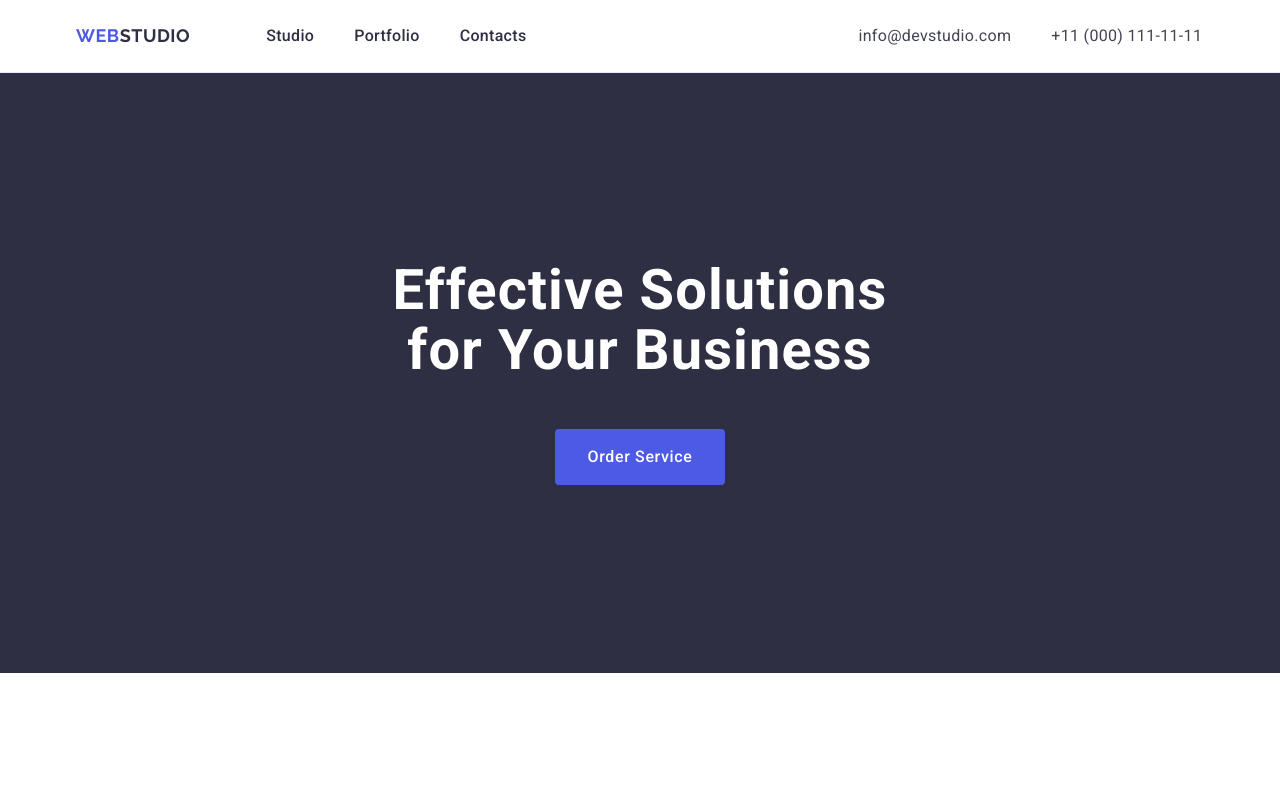
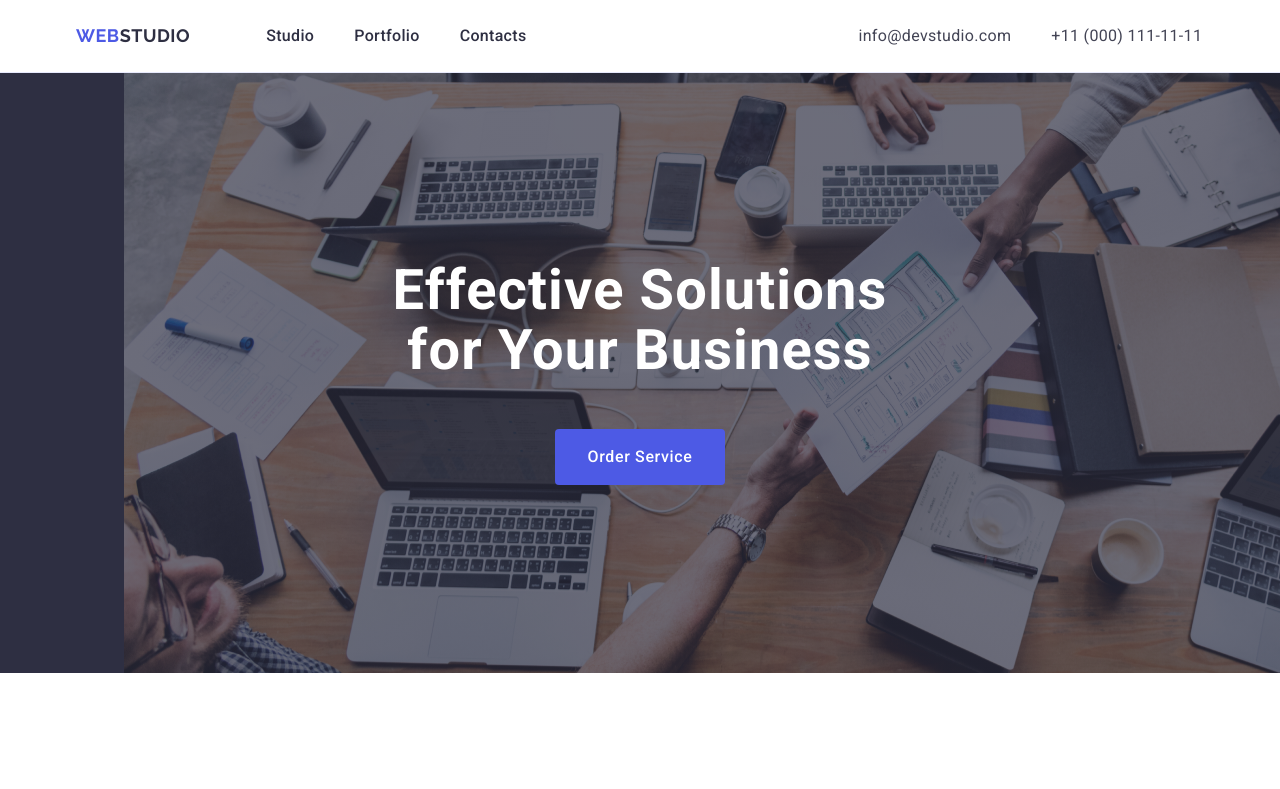
Before and after one commit to kateyka0/goit-markup-hw-04, a plain HTML site: page index.html in a window 1280 px wide. Shown: the top 789 px of the page. Drawn offline with nearby package versions, Linux system fonts and the light colour scheme.

Commit message:
Update style.css

```diff
--- a/css/style.css
+++ b/css/style.css
@@ -116,8 +116,15 @@ letter-spacing: 0.02em
 }
 /*section 1*/
 .title-page {
+
+    padding: 188px 0;
+    background-image: linear-gradient(to bottom, rgba(46, 47, 66, 0.7), rgba(46, 47, 66, 0.7)),
+    url(/images/people-office\ 1.jpg);
     background-color: #2E2F42;
-    padding: 188px 0;
+    background-repeat: no-repeat;
+    background-size: 1440px;
+    background-position: 124px 0;
+
 }
 .title {
     font-size: 56px;
```
